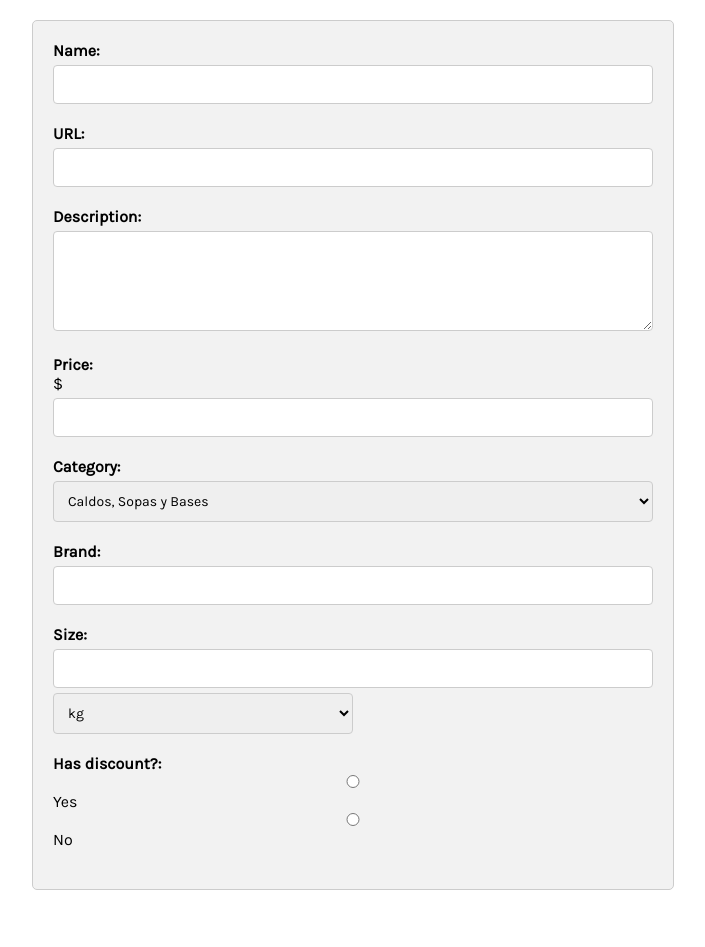
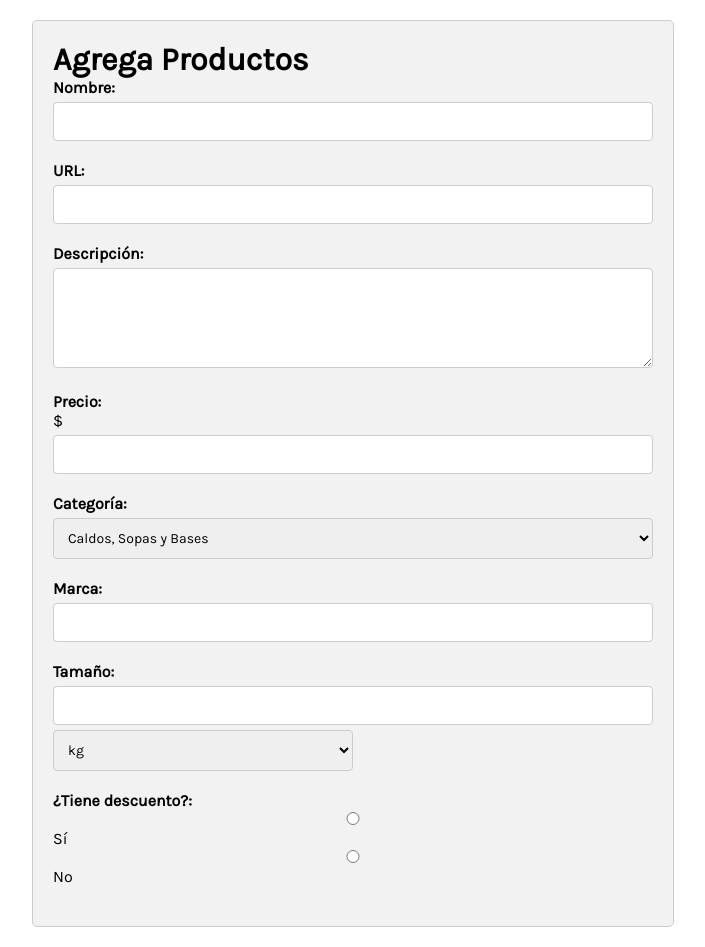
Before and after one commit to Cristianortiz19/d1-web-store-firebase-vite, a website built with Vite: page src/form/adminForm.html in a window 1280 px wide. Shown: the whole page, without its empty margins (287-992 px from the left). Before the commit the page ends 910 px from the top, so only its background shows below. Built offline with nearby package versions, Linux system fonts and the light colour scheme.

Commit message:
changes to spanish bc i forgot

```diff
--- a/src/form/adminForm.html
+++ b/src/form/adminForm.html
@@ -12,8 +12,9 @@
   </head>
   <body>
     <div class="container">
+      <h1> Agrega Productos</h1>
       <fieldset>
-        <legend>Name:</legend>
+        <legend>Nombre:</legend>
         <input type="text" required />
       </fieldset>
       <fieldset>
@@ -21,15 +22,15 @@
         <input type="url" required />
       </fieldset>
       <fieldset>
-        <legend>Description:</legend>
+        <legend>Descripción:</legend>
         <textarea name="" id="" cols="30" rows="10"></textarea>
       </fieldset>
       <fieldset>
-        <legend>Price:</legend>
+        <legend>Precio:</legend>
         $ <input type="number" required />
       </fieldset>
       <fieldset>
-        <legend>Category:</legend>
+        <legend>Categoría:</legend>
         <select name="" id="category" required>
           <option value="caldos_sopas_bases">Caldos, Sopas y Bases</option>
           <option value="arepas">Arepas</option>
@@ -50,11 +51,11 @@
         </select>
       </fieldset>
       <fieldset>
-        <legend>Brand:</legend>
+        <legend>Marca:</legend>
         <input type="text" required />
       </fieldset>
       <fieldset>
-        <legend>Size:</legend>
+        <legend>Tamaño:</legend>
         <input type="number" required />
         <select name="" id="unit" required>
           <option value="kg">kg</option>
@@ -67,8 +68,8 @@
         </select>
       </fieldset>
       <fieldset>
-        <legend>Has discount?:</legend>
-        <input type="radio" name="discount" id="">Yes</input>
+        <legend>¿Tiene descuento?:</legend>
+        <input type="radio" name="discount" id="">Sí</input>
         <input type="radio" name="discount" id="">No</input>
       </fieldset>
     </div>
```
